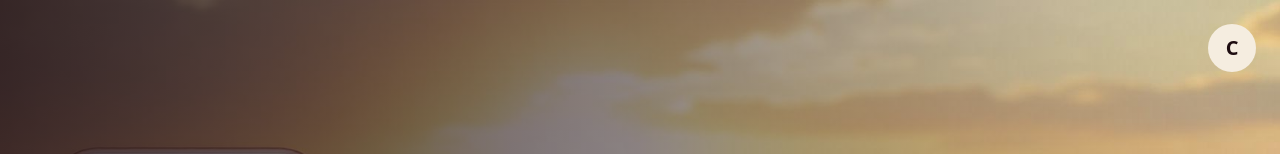
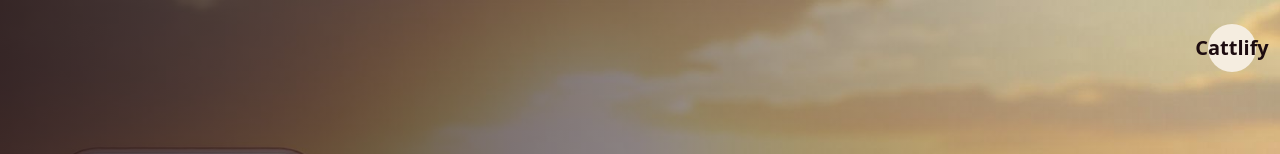
Before and after one commit to Hemantpoonia01/cattlify-farm-smart, a React (Vite) app: page / in a window 1280 px wide. Shown: the top 154 px of the page. Built offline with nearby package versions, Linux system fonts and the light colour scheme; the HTML template or start-up script is replaced by a standard one.

Commit message:
Update Index.tsx

```diff
--- a/src/pages/Index.tsx
+++ b/src/pages/Index.tsx
@@ -15,7 +15,7 @@ const Index = () => {
       {/* Logo in top right */}
       <div className="fixed top-6 right-6 z-50">
         <div className="w-12 h-12 bg-brand-cream rounded-full flex items-center justify-center shadow-elegant">
-          <span className="text-brand-dark font-bold text-xl">C</span>
+          <span className="text-brand-dark font-bold text-xl">Cattlify</span>
         </div>
       </div>
 
```
